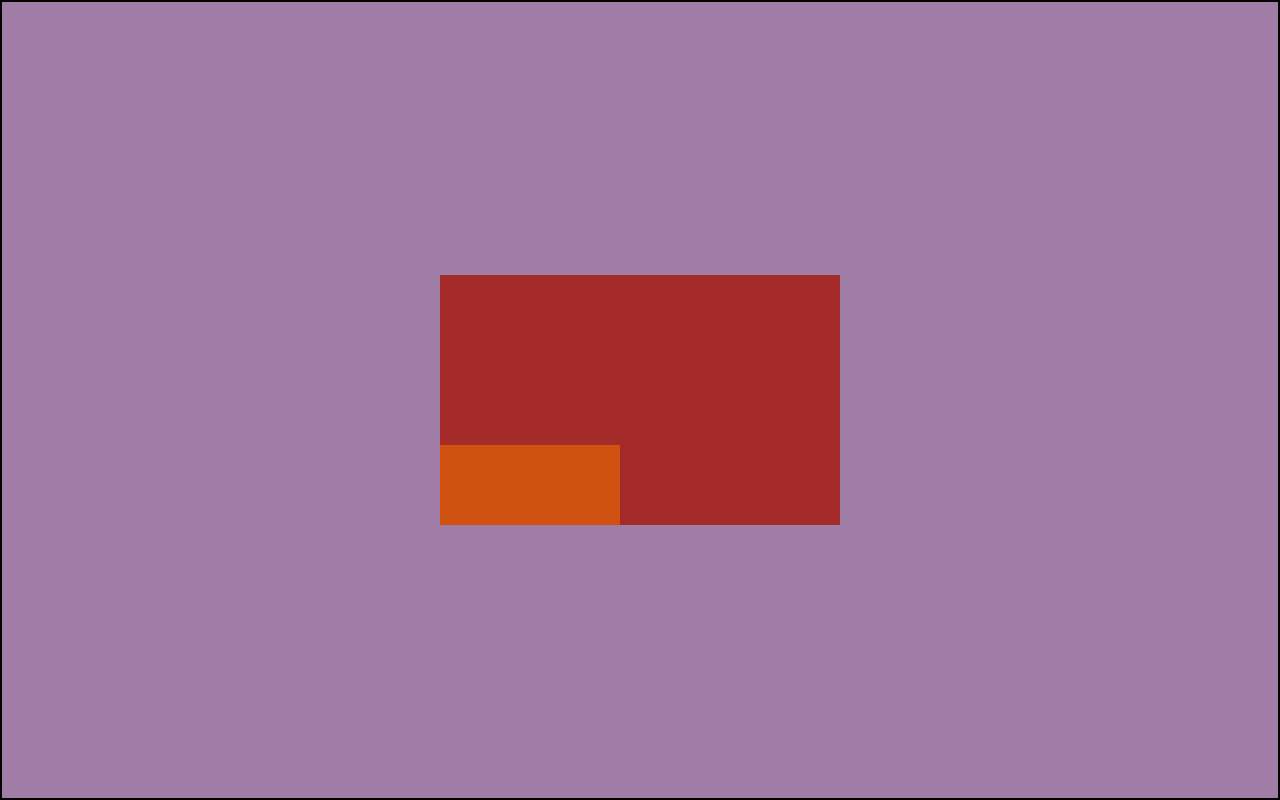
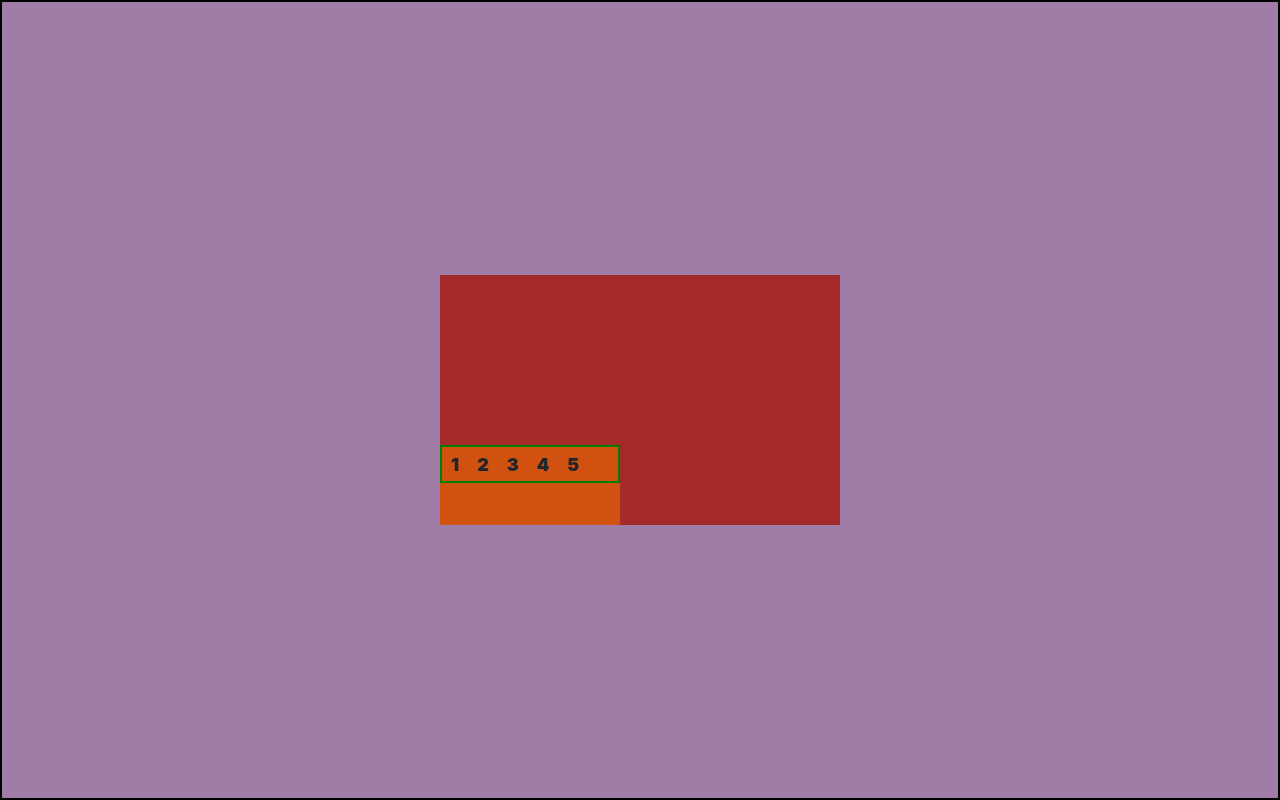
Before and after one commit to Dommsday/ProjectEY, a plain HTML site: page pieceSecrete.html in a window 1280 px wide. Drawn offline with nearby package versions, Linux system fonts and the light colour scheme.

Commit message:
Ajout de la méthode map

```diff
--- a/css/large_screen.css
+++ b/css/large_screen.css
@@ -251,5 +251,16 @@
 .cadran:hover{
     cursor: zoom-in;
 }
+
+.curseur{
+    border: 2px solid green;
+    display: flex;
+}
+
+.numberVMC{
+    font-size: 18px;
+    font-weight: 900;
+    margin: 0.2em 0.5em;
+}
 /*FIN ENIGME SIX
 ========================*/
--- a/js/animationSecretRoom.js
+++ b/js/animationSecretRoom.js
@@ -1,10 +1,25 @@
+const curseurCadran = document.getElementById("curseurCadran");
 const curseur = document.getElementById("curseur");
-const arrayNumber = [1,2,3,4];
+const arrayNumber = [1,2,3,4,5];
 
-function test(){
+function showVMC(){
 
-    const p = document.createElement("p");
-    curseur.appendChild(p);
+    arrayNumber.map(number =>{
+        const p = document.createElement("p");
+        p.setAttribute("class", "numberVMC");
+        p.textContent= number;
+        curseurCadran.appendChild(p);
+    });
 }
 
-test();
+function curseurVMC(){
+    arrayNumber.map(number =>{
+        const p = document.createElement("p");
+        p.setAttribute("class", "numberVMC");
+        p.textContent= number;
+        curseur.appendChild(p);
+    });
+}
+
+showVMC();
+curseurVMC();
--- a/pieceSecrete.html
+++ b/pieceSecrete.html
@@ -32,7 +32,9 @@
 <body>
     <div class="container-fluid enigme_six_screen">
         <div class="machine">
-            <div class="cadran" data-toggle="modal" data-target="#cadran"></div>
+            <div class="cadran" data-toggle="modal" data-target="#cadran">
+                <div id="curseurCadran" class="curseur"></div>
+            </div>
             <div class="modal fade" id="cadran" tabindex="-1" role="dialog" aria-labelledby="ModalLabel" aria-hidden="true">
                 <div class="modal-dialog" role="document">
                     <div class="modal-content">
```
